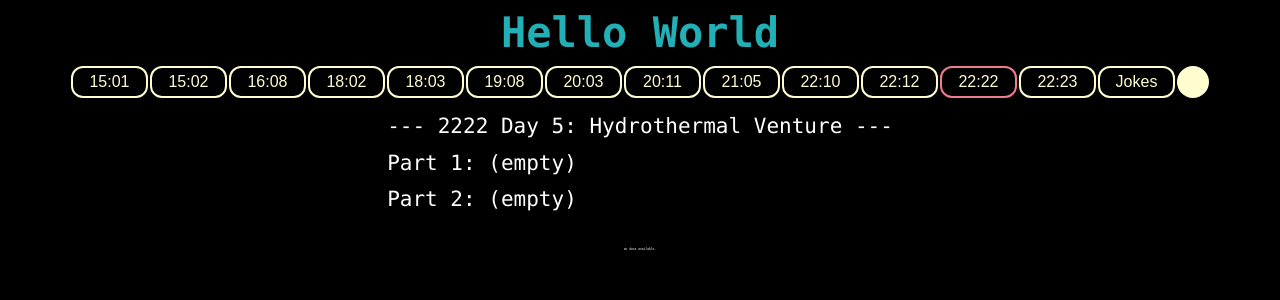
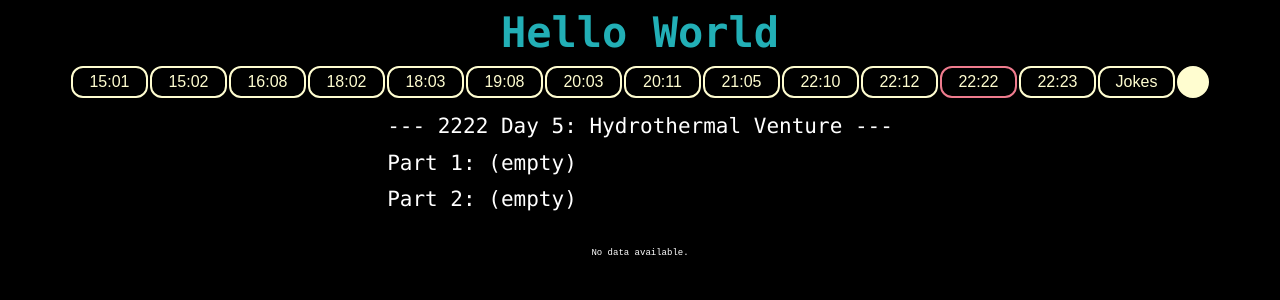
Before and after one commit to nuoxoxo/gig, a React (Vite) app: page / in a window 1280 px wide. Shown: the top 300 px of the page. Built offline with nearby package versions, Linux system fonts and the light colour scheme; no server answers.

Commit message:
2222 : done

```diff
--- a/src/styles/App.scss
+++ b/src/styles/App.scss
@@ -190,7 +190,7 @@ body {
 
 .data-field-2222 {
   font-family: monospace;
-  font-size: 3px;
+  font-size: 9px;
 }
 
 .data-field-2021 {
```
